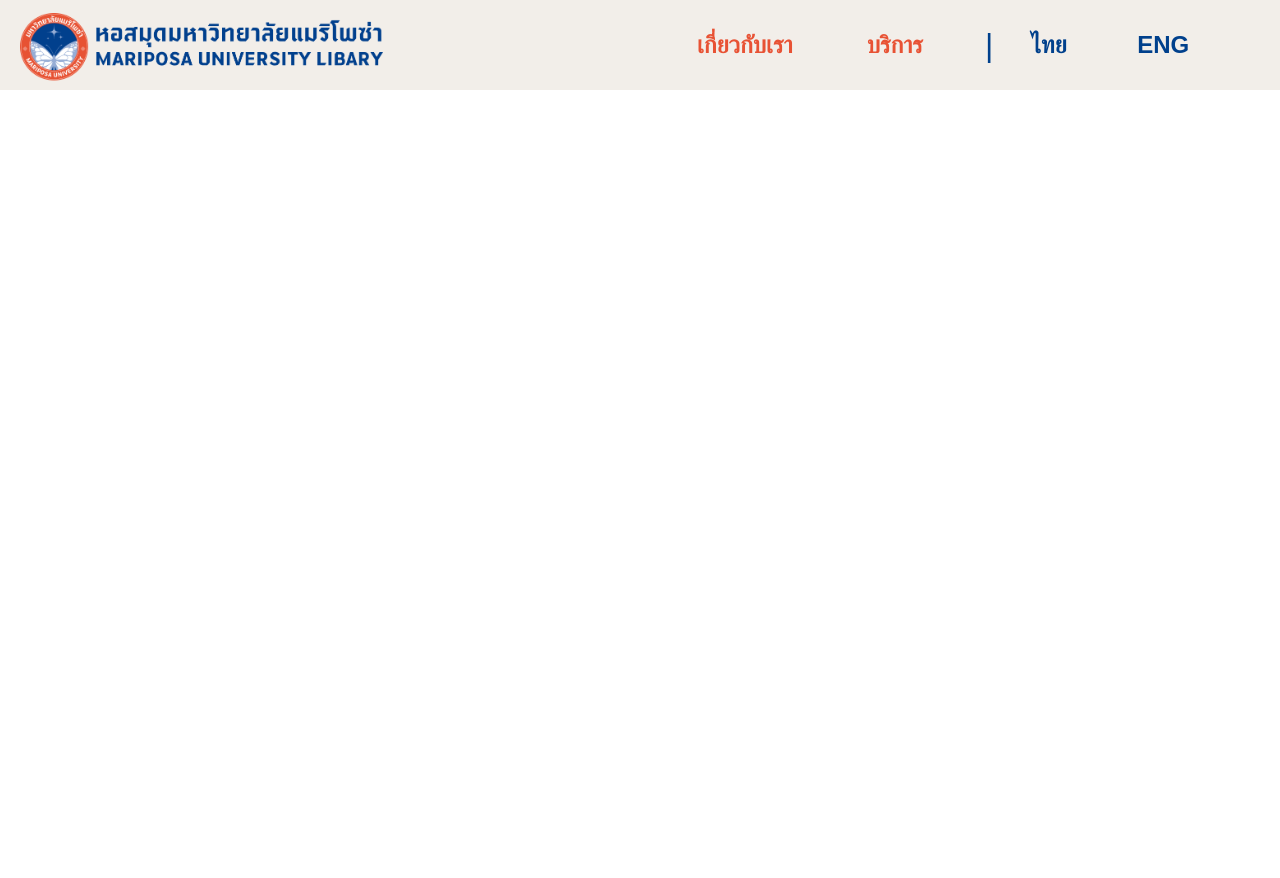
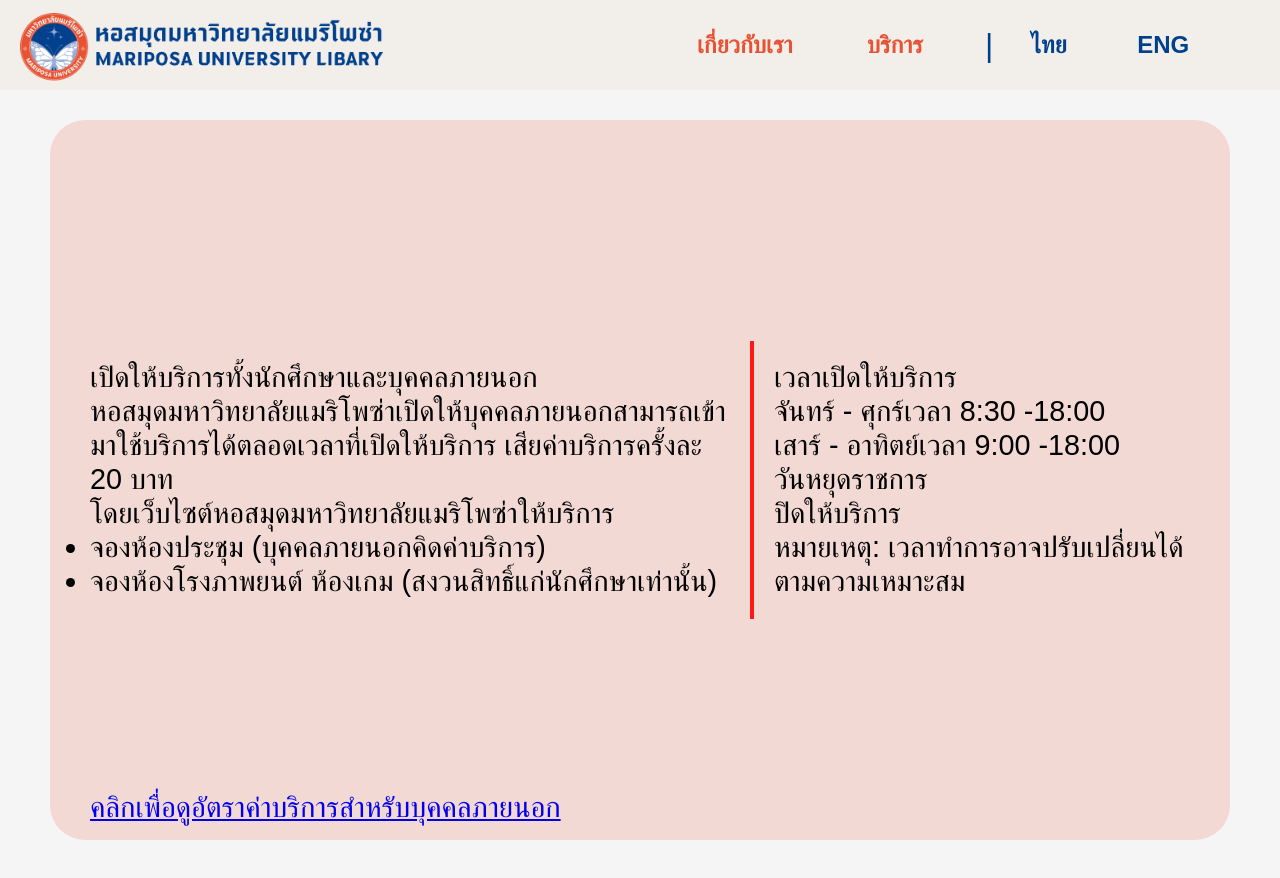
Before and after one commit to mrapiiwat/mariposa, a React (Vite) app: page /service in a window 1280 px wide. Shown: the top 878 px of the page. Before the commit the page ends 800 px from the top, so only its background shows below. Built offline with nearby package versions, Linux system fonts and the light colour scheme; a web font is replaced by a local one.

Commit message:
In Servicepafe, add detail about service

```diff
--- a/src/mariposa/ServicePage/ServicePage.css
+++ b/src/mariposa/ServicePage/ServicePage.css
@@ -1,5 +1,48 @@
+@import "../../component/color.css";
 @import url("https://fonts.googleapis.com/css2?family=IBM+Plex+Sans+Thai:wght@100;200;300;400;500;600;700&display=swap");
 
-.service-page-con {
+* {
+  margin: 0;
+  padding: 0;
+  box-sizing: border-box;
+}
+
+.servicepage-con {
   font-family: "IBM Plex Sans Thai", sans-serif;
 }
+.servicepage{
+  height: calc(400vh - 90px);
+  padding: 30px 50px;
+  background-color: whitesmoke;
+}
+.service_detail {
+  height: 90vh;
+  display: flex;
+  align-items: center;
+  padding: 20px;
+  background-color: #e852342c;
+  position: relative;
+  border-radius: 35px;
+  font-size: 1.8rem;
+}
+
+.service_detail_left {
+  border-right : 4px solid #ff1818;
+  width: 60%;
+  padding: 20px;
+}
+
+.service_detail_right {
+  width: 40%;
+  padding: 20px;
+}
+
+.right_week , .right_weekend {
+  display: flex;
+  align-items: center;
+  height: 100%;
+}
+.left_golink {
+  position: absolute;
+  bottom: 15px;
+}
--- a/src/mariposa/ServicePage/ServicePage.jsx
+++ b/src/mariposa/ServicePage/ServicePage.jsx
@@ -1,10 +1,56 @@
 import Nav from "../../component/Nav/Nav";
 import "./ServicePage.css";
+import { Link } from "react-router-dom";
 
 const ServicePage = () => {
   return (
-    <div className="service-page-con">
+    <div className="servicepage-con">
       <Nav />
+      <div className="servicepage">
+        <div className="service_detail">
+          <div className="service_detail_left">
+            <div className="left_title">
+              เปิดให้บริการทั้งนักศึกษาและบุคคลภายนอก
+            </div>
+            <div className="left_detail">
+              หอสมุดมหาวิทยาลัยแมริโพซ่าเปิดให้บุคคลภายนอกสามารถเข้ามาใช้บริการได้ตลอดเวลาที่เปิดให้บริการ
+              เสียค่าบริการครั้งละ 20 บาท
+            </div>
+            <div className="left_servicedetail">
+              โดยเว็บไซต์หอสมุดมหาวิทยาลัยแมริโพซ่าให้บริการ
+              <ul>
+                <li>จองห้องประชุม (บุคคลภายนอกคิดค่าบริการ)
+                </li>
+                <li>จองห้องโรงภาพยนต์ ห้องเกม (สงวนสิทธิ์แก่นักศึกษาเท่านั้น)
+                </li>
+              </ul>
+            </div>
+            <div className="left_golink">
+              <Link>คลิกเพื่อดูอัตราค่าบริการสำหรับบุคคลภายนอก</Link>
+            </div>
+          </div>
+          <div className="service_detail_right">
+            <div className="right_title">
+              เวลาเปิดให้บริการ
+            </div>
+            <div className="right_detail">
+              <div className="right_week">
+                <div classname='right_day'>จันทร์ - ศุกร์</div>
+                <div classname='right_time'>เวลา 8:30 -18:00</div>
+              </div>
+              <div className="right_weekend">
+                <div classname='right_day'>เสาร์ - อาทิตย์</div>
+                <div classname='right_time'>เวลา 9:00 -18:00</div>
+              </div>
+              <div className="right_holiday">
+                <div classname='right_day'>วันหยุดราชการ</div>
+                <div classname='right_time'>ปิดให้บริการ</div>
+                <div classname='right_note'>หมายเหตุ: เวลาทำการอาจปรับเปลี่ยนได้ตามความเหมาะสม</div>
+              </div>
+            </div>
+          </div>
+        </div>
+      </div>
     </div>
   );
 };
```
